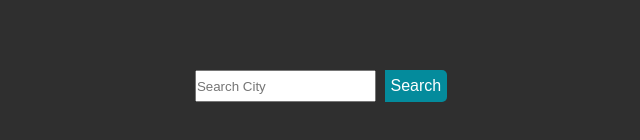
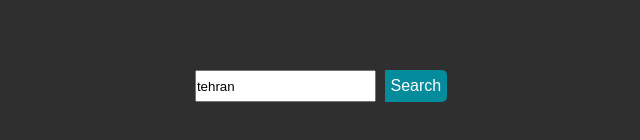
Before and after one commit to sadafamininia99/weather-app, a React (Create React App) app: page / in a window 1280 px wide. Shown: the part 180-320 px from the top of the page, without its empty margins (324-964 px from the left). Built offline with nearby package versions, Linux system fonts and the light colour scheme; some icons are missing.

Commit message:
get value from input

```diff
--- a/src/components/SearchMain.js
+++ b/src/components/SearchMain.js
@@ -1,20 +1,24 @@
-import React from 'react';
-import '../components/style.css'
+import React, { useState } from "react";
+import "../components/style.css";
 
 function SearchMain() {
+  const [serachTerm, seSearchTerm] = useState("tehran");
+  console.log(serachTerm);
+
   return (
-    <div className='wrap'>
-      <div className='search'>
-        <input type='search' placeholder='Search City ' id="search"/>
+    <div className="wrap">
+      <div className="search">
+        <input
+          type="search"
+          placeholder="Search City... "
+          id="search"
+          value={serachTerm}
+          onChange={(e) => seSearchTerm(e.target.value)}
+        />
       </div>
-    <button className='searchButton'>
-      Search
-    </button>
+      <button className="searchButton">Search</button>
     </div>
-  )
-
-
-
+  );
 }
 
 export default SearchMain;
```
